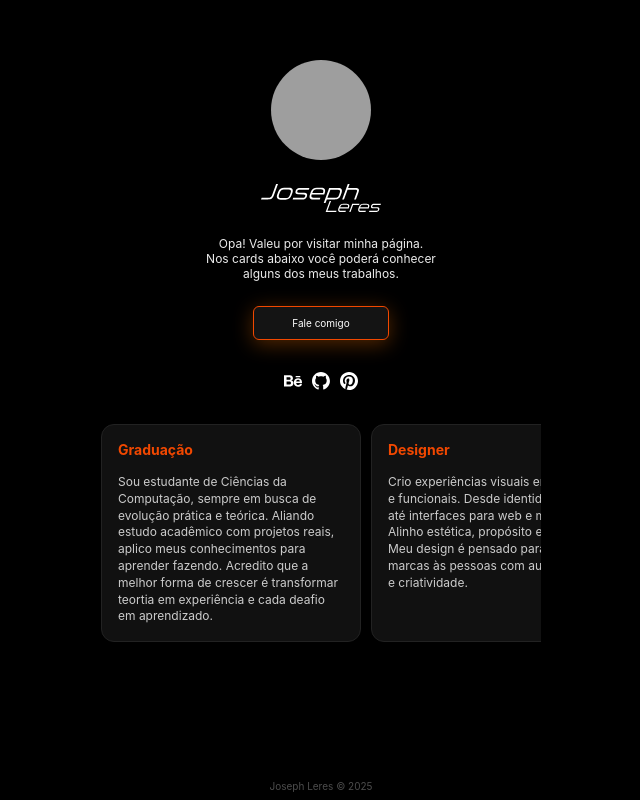
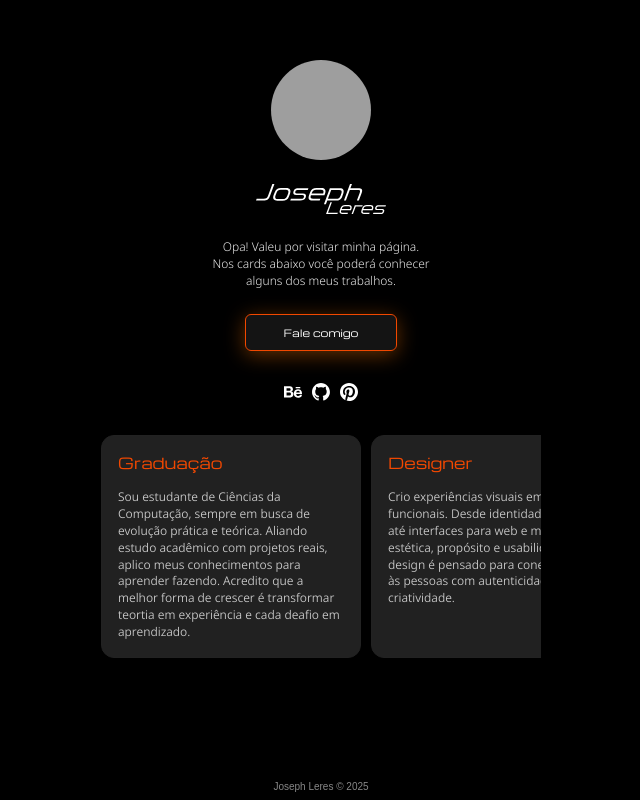
Before and after one commit to JosephLeres/Bio-Joseph, a plain HTML site: page index.html in a window 1280 px wide. Shown: the whole page, without its empty margins (319-959 px from the left). Drawn offline with nearby package versions, Linux system fonts and the light colour scheme; grey boxes are pictures that could not be loaded.

Commit message:
Update style.css

```diff
--- a/style.css
+++ b/style.css
@@ -1,3 +1,10 @@
+
+/* Fonte para o botão "Fale comigo" e "H3" dos cards */
+@import url('https://fonts.googleapis.com/css2?family=Michroma&display=swap');
+/* Fonte padrão */
+@import url('https://fonts.googleapis.com/css2?family=Noto+Sans:ital,wght@0,100..900;1,100..900&display=swap');
+
+
 /* Reset */
 * {
     margin: 0;
@@ -6,7 +13,7 @@
 }
 
 body {
-    font-family: 'Inter', sans-serif;
+    font-family: 'arial', sans-serif;
     background-color: #000;
     color: #EBEBEB;
 }
@@ -39,13 +46,19 @@ body {
 
 /* Logo */
 .logo {
-    width: 120px;
+    width: 130px;
     margin-bottom: 10px;
     filter: brightness(0) invert(1); /* Deixa branca */
 }
 
 /* Biografia */
 .bio {
+    font-family: "Noto Sans", sans-serif;
+    font-optical-sizing: auto;
+    font-weight: 300;
+    font-style: normal;
+    font-variation-settings:
+    "wdth" 100;
     font-size: 12px;
     margin: 10px 0 25px;
 }
@@ -59,7 +72,10 @@ body {
     background: rgba(255, 255, 255, 0.08);
     color: #FFF;
     text-decoration: none;
-    box-shadow: 0px 4px 20px rgba(204, 95, 0, 0.41);
+    box-shadow: 0px 4px 20px rgba(204, 95, 0, 0.496);
+    font-family: "Michroma", sans-serif;
+    font-weight: 400;
+    font-style: normal;
     font-size: 10px;
     margin-bottom: 12px;
 }
@@ -101,7 +117,6 @@ body {
     scrollbar-width: none; /* Firefox */
 }
 
-
 .cards_scroll::-webkit-scrollbar {
   display: flex;
   gap: 10px;
@@ -113,7 +128,7 @@ body {
 .card {
   flex: 0 0 auto;
   width: 260px;
-  background: #111;
+  background: #212121;
   border-radius: 13px;
   color: #FFF;
   padding: 16px;
@@ -127,14 +142,20 @@ body {
   border: 1px solid #222; /* opcional, dá contorno mesmo com pouca altura */
 }
 
-
 .card h3 {
-    font-size: 14px;
+    font-family: "Michroma", sans-serif;
+    font-weight: 400;
+    font-style: normal;
+    font-size: 15px;
     margin-bottom: 8px;
     color: #F24800;
 }
 
 .card p {
+    font-family: "Noto Sans", sans-serif;
+    font-optical-sizing: auto;
+    font-weight: 350;
+    font-style: normal;
     font-size: 12px;
     line-height: 1.4;
     color: #ccc;
@@ -146,7 +167,7 @@ footer {
   left: 0;
   width: 100%;
   background: #000;
-  color: #ffffff60;
+  color: #ffffffaa;
   text-align: center;
   padding: 8px 0;
   font-size: 10px;
```
